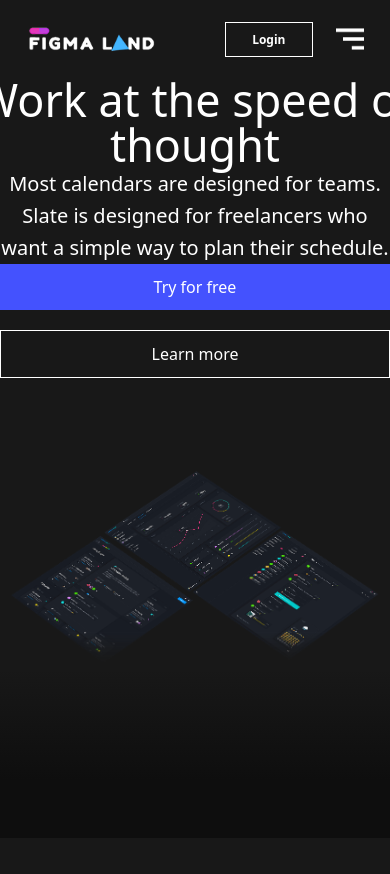
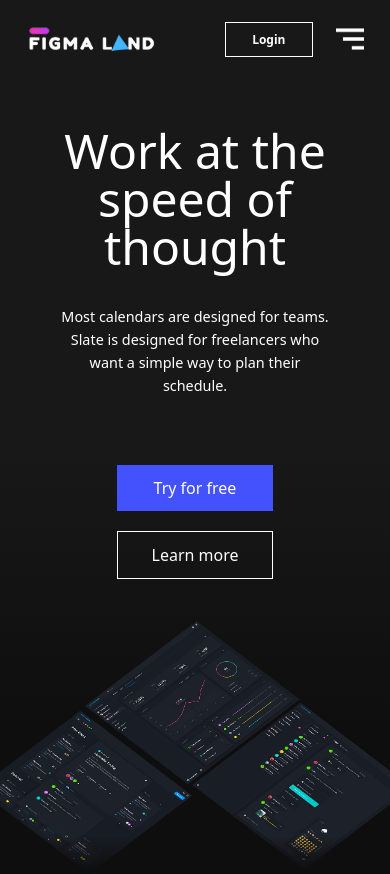
Before and after one commit to Caiorossi00/Frontend-Test---ADAC-Softwares, a React (Vite) app: page / in a window 390 px wide. Before the commit the page ends 844 px from the top, so only its background shows below. Built offline with nearby package versions, Linux system fonts and the light colour scheme.

Commit message:
style: adjust hero section

```diff
--- a/src/sections/Hero/Hero.scss
+++ b/src/sections/Hero/Hero.scss
@@ -3,8 +3,9 @@
   text-align: center;
   display: flex;
   justify-content: center;
-  min-height: 90vh;
+  min-height: 70vh;
   overflow: hidden;
+  margin-top: 7vh;
 
   &::after {
     content: "";
@@ -12,7 +13,7 @@
     bottom: 0;
     left: 0;
     width: 100%;
-    height: 20vh;
+    height: 50vh;
 
     background: linear-gradient(180deg, rgba(0, 0, 0, 0) 0%, #0e0e0e 66.15%);
 
@@ -24,31 +25,31 @@
     position: relative;
     z-index: 2;
 
-    max-width: 800px;
-    width: 100%;
     display: flex;
     flex-direction: column;
     align-items: center;
   }
 
   .hero-title {
-    font-size: 4rem;
-    width: 550px;
+    font-size: 3.5rem;
+    width: 500px;
+    font-weight: 600;
   }
 
   .hero-text {
-    font-size: 1.25rem;
+    font-size: 1em;
     line-height: 1.6;
-    max-width: 550px;
+    max-width: 500px;
+    margin-top: 4vh;
+    margin-bottom: 8vh;
   }
 
   .hero-actions {
     display: flex;
     gap: 20px;
-    margin-bottom: 80px;
 
     .hero-button {
-      padding: 12px 40px;
+      padding: 12px 30px;
       font-size: 1rem;
       cursor: pointer;
       transition: all 0.3s ease;
@@ -93,14 +94,36 @@
 @media (max-width: 768px) {
   .hero {
     .hero-title {
-      font-size: 2.8rem;
+      font-size: 3rem;
+      width: 300px;
+      font-weight: lighter;
     }
+
+    .hero-text {
+      font-size: 0.9em;
+      line-height: 1.6;
+      max-width: 70vw;
+      margin-top: 4vh;
+      margin-bottom: 8vh;
+      font-weight: lighter;
+    }
+
     .hero-actions {
       flex-direction: column;
       width: 100%;
+
       .hero-button {
-        width: 100%;
+        width: 40vw;
+        margin: 0 auto;
       }
+    }
+
+    .hero-image {
+      transform: none;
+      height: auto;
+      margin-top: 5vh;
+      height: 30vh;
+      object-fit: cover;
     }
   }
 }
```
